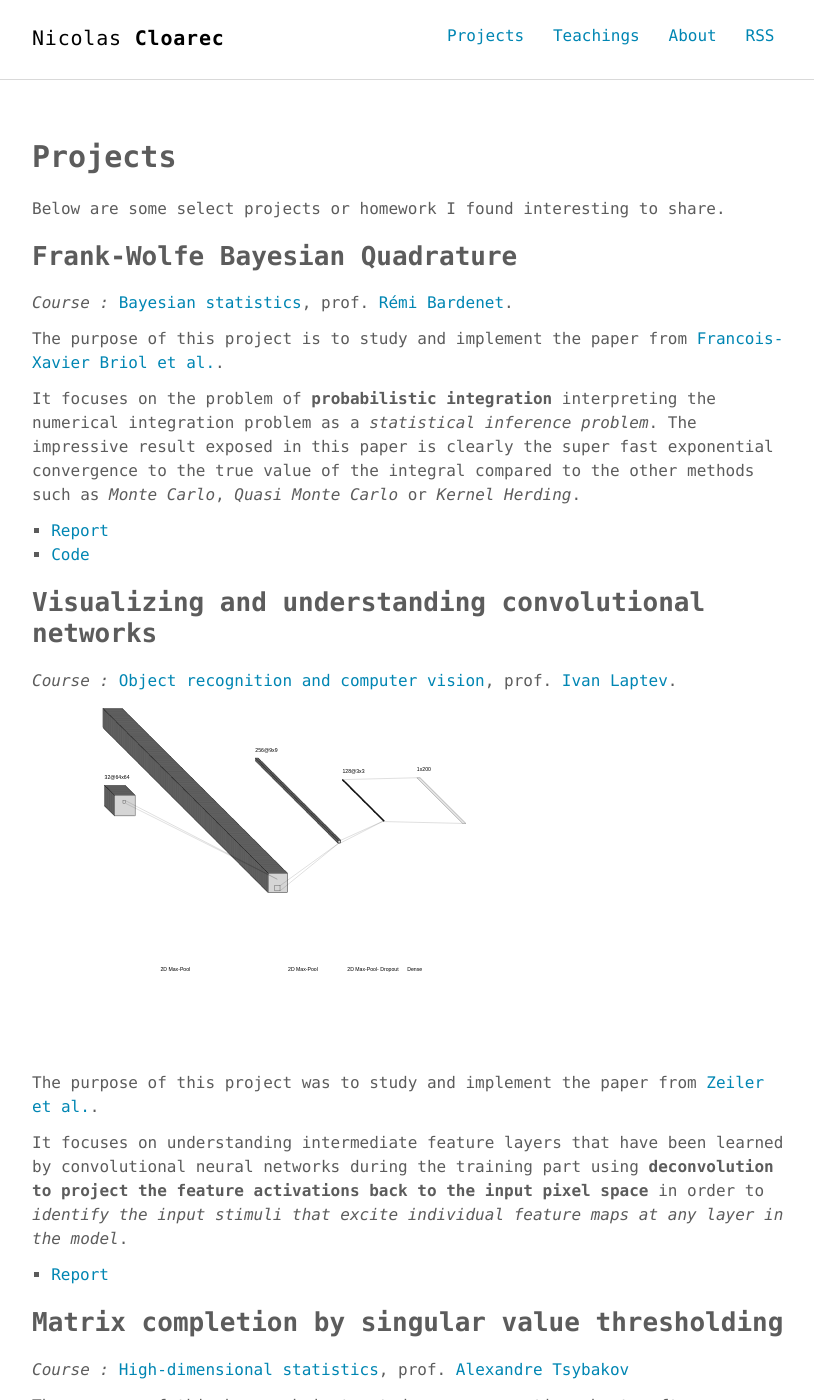
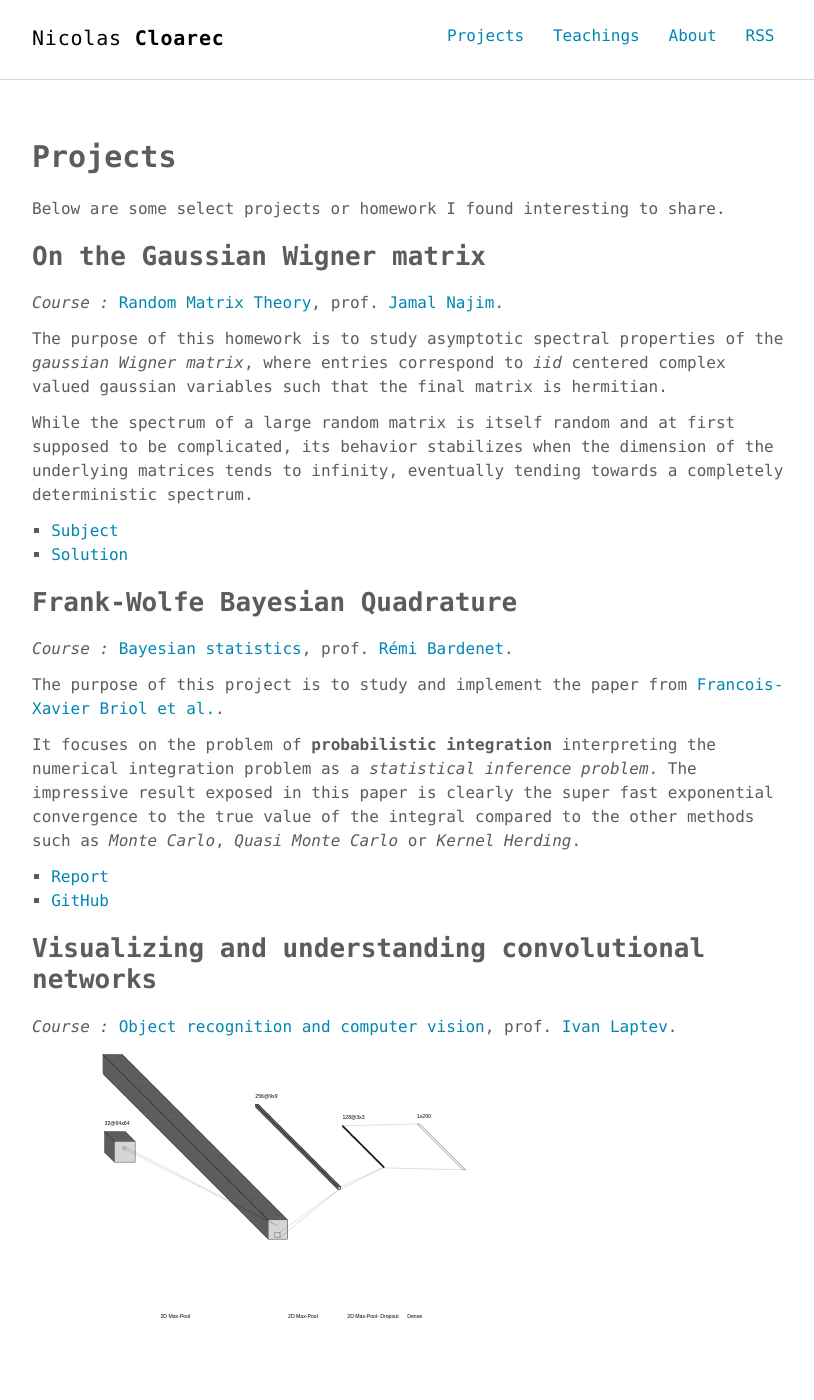
Before and after one commit to ncloarec/ncloarec.github.io, a Jekyll site: the page built from projects.md, in a window 1280 px wide and 1400 px high. Shown: the whole window, without its empty margins (232-1046 px from the left). Built offline with Jekyll 4.4.1, drawn with Linux system fonts in a browser that asks for light colours.

Commit message:
add HW1 RMT 2019

```diff
--- a/projects.md
+++ b/projects.md
@@ -5,6 +5,23 @@ permalink: /projects/
 ---
 
 Below are some select projects or homework I found interesting to share.
+
+## On the Gaussian Wigner matrix
+*Course :* [Random Matrix Theory](http://math.ens-paris-saclay.fr/version-francaise/formations/master-mva/contenus-/theorie-des-matrices-aleatoires-et-apprentissage-214242.kjsp?RH=1242430202531),
+ prof. [Jamal Najim](http://www-syscom.univ-mlv.fr/~najim/).
+
+ The purpose of this homework is to study asymptotic spectral properties of the *gaussian Wigner matrix*,
+ where entries correspond to *iid* centered complex valued gaussian variables such
+ that the final matrix is hermitian.
+
+
+ While the spectrum of a large random matrix is itself random and at first
+  supposed to be complicated, its behavior stabilizes when the
+ dimension of the underlying matrices tends to infinity, eventually tending
+ towards a completely deterministic spectrum.
+
+ * [Subject](../PDF/projects/RMT/HW1.pdf)
+ * [Solution](../PDF/projects/RMT/HW1_CLOAREC_ROUSSEAU.pdf)
 
 ## Frank-Wolfe Bayesian Quadrature
 *Course :* [Bayesian statistics](https://www.ensae.fr/courses/statistique-bayesienne/),
@@ -18,7 +35,7 @@ It focuses on the problem of **probabilistic integration** interpreting the nume
  Carlo* or *Kernel Herding*.
 
 * [Report](../PDF/projects/FWBQ_report.pdf)
-* [Code](https://github.com/ncloarec/FWBQ_notebooks)
+* [GitHub](https://github.com/ncloarec/FWBQ_project)
 
 
 ## Visualizing and understanding convolutional networks
```
Also changed, not shown: 2 other files.
